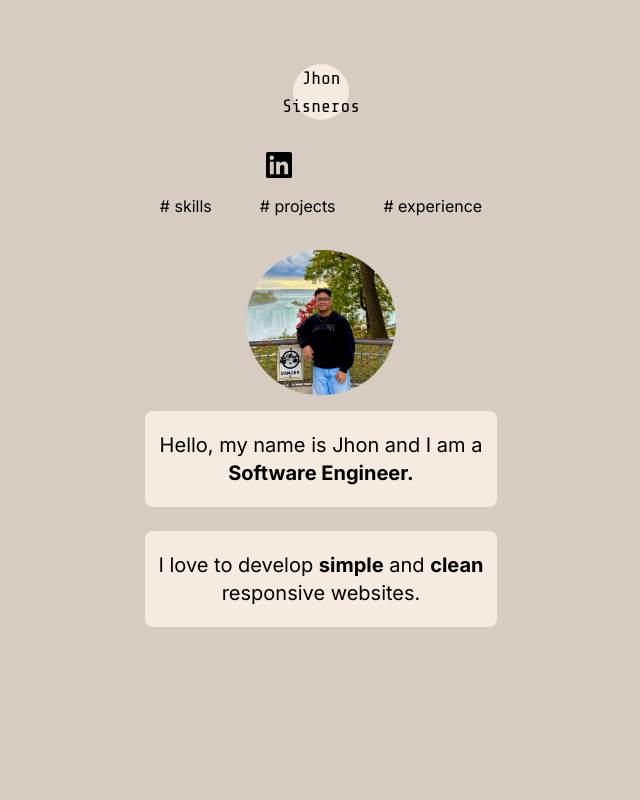
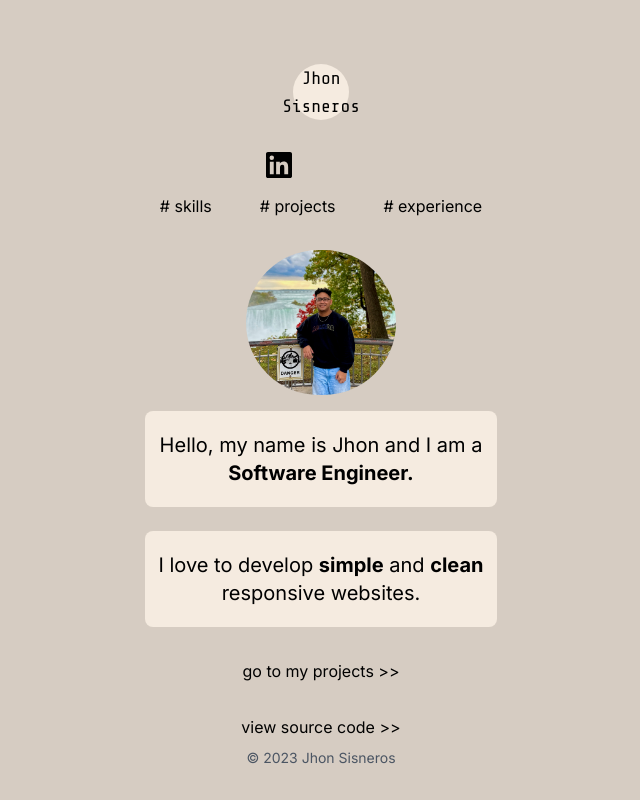
Before and after one commit to jayhons99/personal-website, a Next.js app: page / in a window 1280 px wide. Shown: the whole page, without its empty margins (319-959 px from the left). Built offline with nearby package versions, Linux system fonts and the light colour scheme; some icons are missing.

Commit message:
added links to home page

```diff
--- a/src/app/layout.js
+++ b/src/app/layout.js
@@ -3,6 +3,7 @@
 import "./globals.css";
 import { Inter } from "next/font/google";
 import Navbar from "@/components/Navbar";
+import Footer from "@/components/Footer";
 
 const inter = Inter({ subsets: ["latin"] });
 
@@ -19,9 +20,10 @@ export default function RootLayout({ children }) {
         <meta name="author" content="Jhon Sisneros" />
         <meta name="viewport" content="width=device-width, initial-scale=1.0" />
       </head>
-      <body className={`${inter.className} bg-primary`}>
+      <body className={`${inter.className} bg-primary h-screen`}>
         <Navbar />
         {children}
+        <Footer />
       </body>
     </html>
   );
--- a/src/app/page.js
+++ b/src/app/page.js
@@ -44,6 +44,20 @@ export default function Home() {
               websites.
             </p>
           </motion.div>
+          <Link
+            href="/projects"
+            className="mt-8 hover:underline"
+            aria-label="Go to projects page"
+          >
+            go to my projects &gt;&gt;{" "}
+          </Link>
+          <Link
+            href="https://github.com/jayhons99/personal-website"
+            className="hover:underline mt-8"
+            aria-label="Go to website source code"
+          >
+            view source code &gt;&gt;
+          </Link>
         </main>
       </PageWrapper>
     </>
--- /dev/null
+++ b/src/components/Footer.jsx
@@ -0,0 +1,10 @@
+const Footer = () => {
+  return (
+    <>
+      <p className="text-center text-sm absolute bottom-0 w-full text-gray-600 mb-8">
+        &copy; 2023 Jhon Sisneros
+      </p>
+    </>
+  );
+};
+export default Footer;
```
